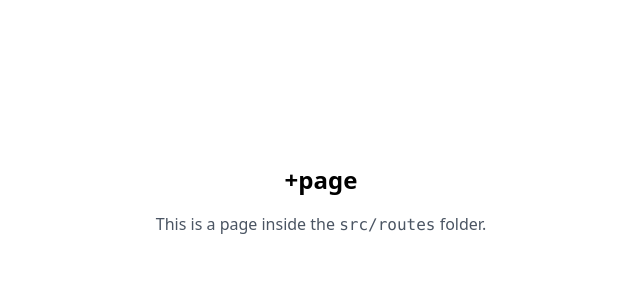
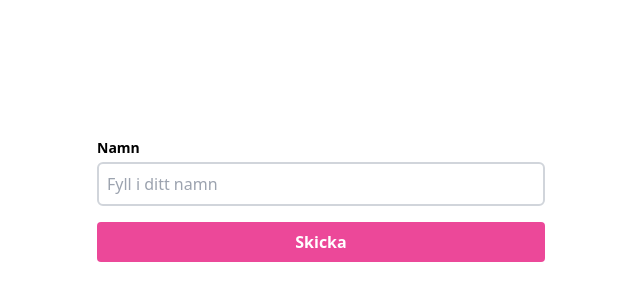
Before and after one commit to esaiaswestberg/1dv610-l1-borja-programmera-igen, a SvelteKit app: page / in a window 1280 px wide. Shown: the part 200-500 px from the top of the page, without its empty margins (319-959 px from the left). Built offline with nearby package versions, Linux system fonts and the light colour scheme.

Commit message:
Base form design

```diff
--- /dev/null
+++ b/src/components/Button.svelte
@@ -0,0 +1 @@
+<button class="bg-pink-500 hover:bg-pink-600 text-white font-bold py-2 px-4 rounded w-full transition-colors"><slot /></button>
--- /dev/null
+++ b/src/components/Input.svelte
@@ -0,0 +1,10 @@
+<script lang="ts">
+  export let label: string
+  export let placeholder: string
+  export let value: string
+</script>
+
+<div class="flex flex-col gap-1 items-start justify-center w-full group">
+  <label for={label} class="font-semibold text-sm group-focus-within:text-pink-400 transition-colors">{label}</label>
+  <input type="text" id={label} class="border-2 border-gray-300 rounded-md p-2 w-full transition-colors focus:border-pink-400 focus:outline-none" {placeholder} bind:value />
+</div>
--- a/src/routes/+page.svelte
+++ b/src/routes/+page.svelte
@@ -1,6 +1,11 @@
+<script lang="ts">
+  import Button from '../components/Button.svelte'
+  import Input from '../components/Input.svelte'
+</script>
+
 <div class="flex flex-col gap-4 items-center justify-center h-screen">
-    <h1 class="font-semibold text-2xl">+page</h1>
-    <p class="text-gray-600">
-        This is a page inside the <code>src/routes</code> folder.
-    </p>
+  <div class="flex flex-col w-full max-w-md gap-4">
+    <Input label="Namn" placeholder="Fyll i ditt namn" value="" />
+    <Button>Skicka</Button>
+  </div>
 </div>
```
Also changed, not shown: 1 other file (tests, documents, lock files or other folders).
